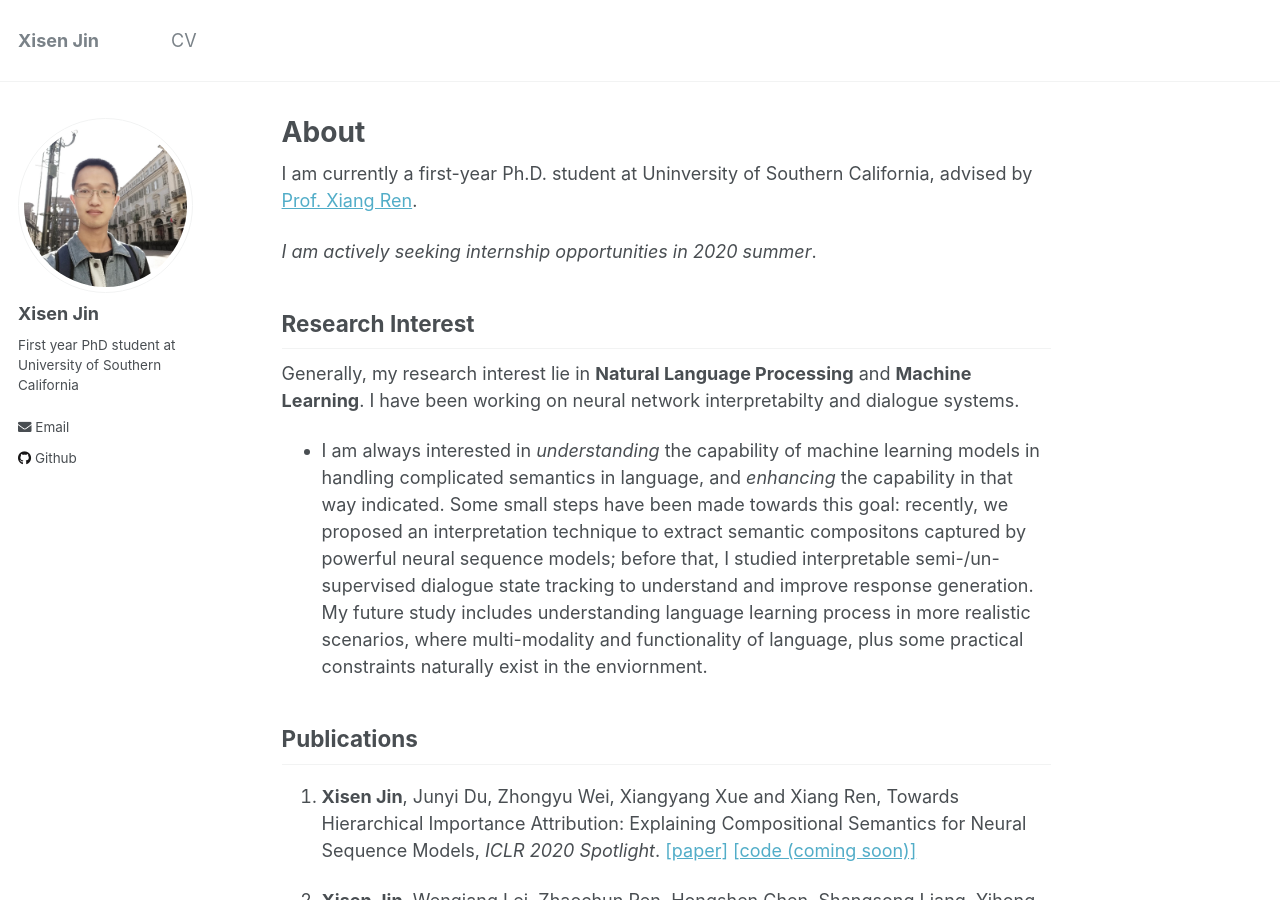
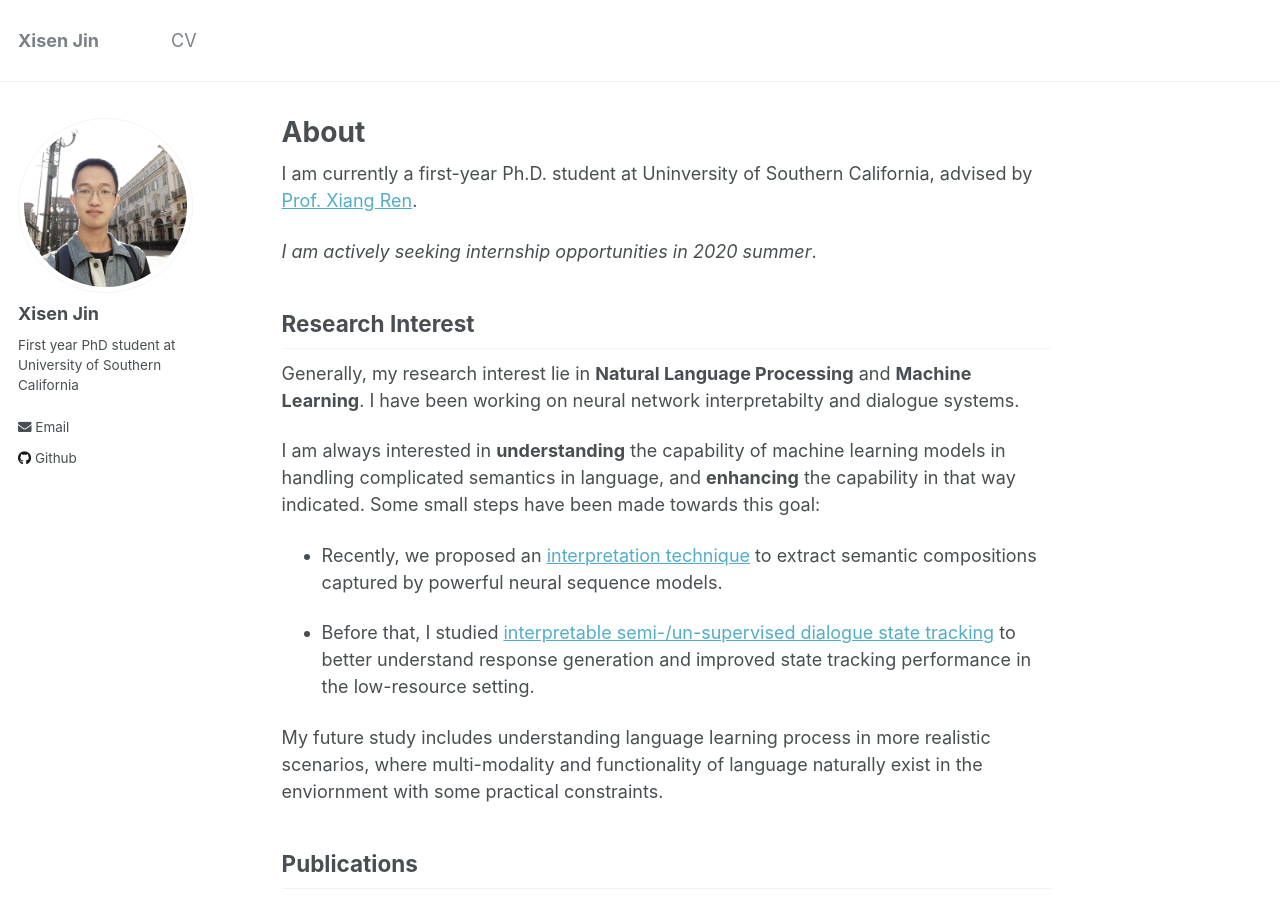
Before and after one commit to AuCson/aucson.github.io, a Jekyll site: the page built from _pages/about.md, in a window 1280 px wide and 900 px high. Built offline with Jekyll 4.4.1, drawn with Linux system fonts in a browser that asks for light colours.

Commit message:
updated research interest

```diff
--- a/_pages/about.md
+++ b/_pages/about.md
@@ -16,12 +16,22 @@ I am currently a first-year Ph.D. student at Uninversity of Southern California,
 
 Generally, my research interest lie in **Natural Language Processing** and **Machine Learning**. I have been working on neural network interpretabilty and dialogue systems.
 
-- I am always interested in *understanding* the capability of machine learning models in handling complicated semantics in language, and *enhancing* the capability in that way indicated. Some small steps have been made towards this goal: recently, we proposed an interpretation technique to extract semantic compositons captured by powerful neural sequence models; before that, I studied interpretable semi-/un-supervised dialogue state tracking to understand and improve response generation. My future study includes understanding language learning process in more realistic scenarios, where multi-modality and functionality of language, plus some practical constraints naturally exist in the enviornment.
+I am always interested in **understanding** the capability of machine learning models in handling complicated semantics in language, and **enhancing** the capability in that way indicated. Some small steps have been made towards this goal:
+
+- Recently, we proposed an [interpretation technique](#iclr20towards) to extract semantic compositions captured by powerful neural sequence models.
+
+- Before that, I studied [interpretable semi-/un-supervised dialogue state tracking](#cikm18explicit) to better understand response generation and improved state tracking performance in the low-resource setting.
+
+My future study includes understanding language learning process in more realistic scenarios, where multi-modality and functionality of language naturally exist in the enviornment with some practical constraints.
 
 
 ## Publications
 
+<a name="iclr20towards"></a>
+
 1. **Xisen Jin**, Junyi Du, Zhongyu Wei, Xiangyang Xue and Xiang Ren, Towards Hierarchical Importance Attribution: Explaining Compositional Semantics for Neural Sequence Models, *ICLR 2020 Spotlight*. [[paper]](https://openreview.net/forum?id=BkxRRkSKwr) [[code (coming soon)]]()
+
+<a name="cikm18explicit"></a>
 
 2. **Xisen Jin**, Wenqiang Lei, Zhaochun Ren, Hongshen Chen, Shangsong Liang, Yihong Eric Zhao and Dawei Yin, Explicit State Tracking with Semi-Supervision for Neural Dialogue Generation, *CIKM 2018 Full Paper*. [[code]](https://github.com/AuCson/SEDST) [[paper]](https://arxiv.org/pdf/1808.10596.pdf) [[slides (pdf)]](http://aucson.github.io/files/explicit_state_tracking_slides.pdf) [[slides (pptx)]](http://aucson.github.io/files/explicit_state_tracking_slides.pptx)
 
```
